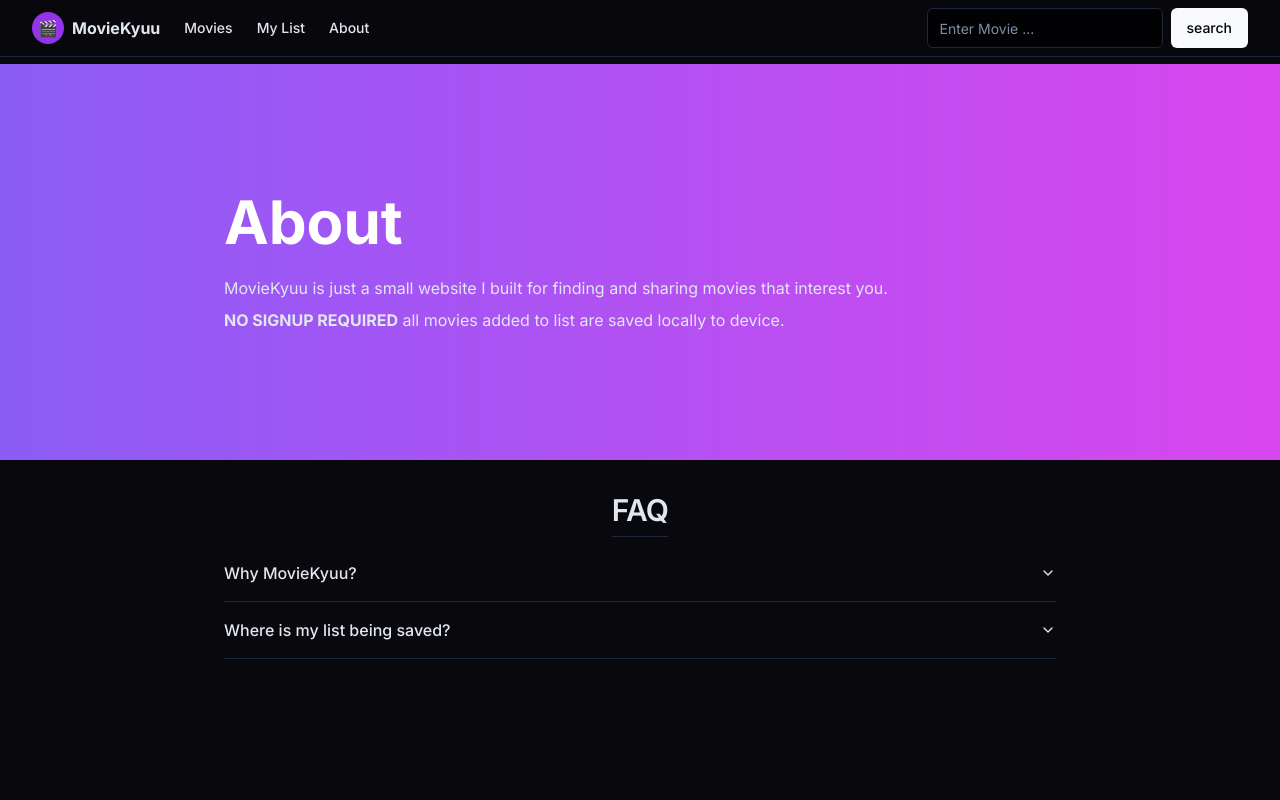
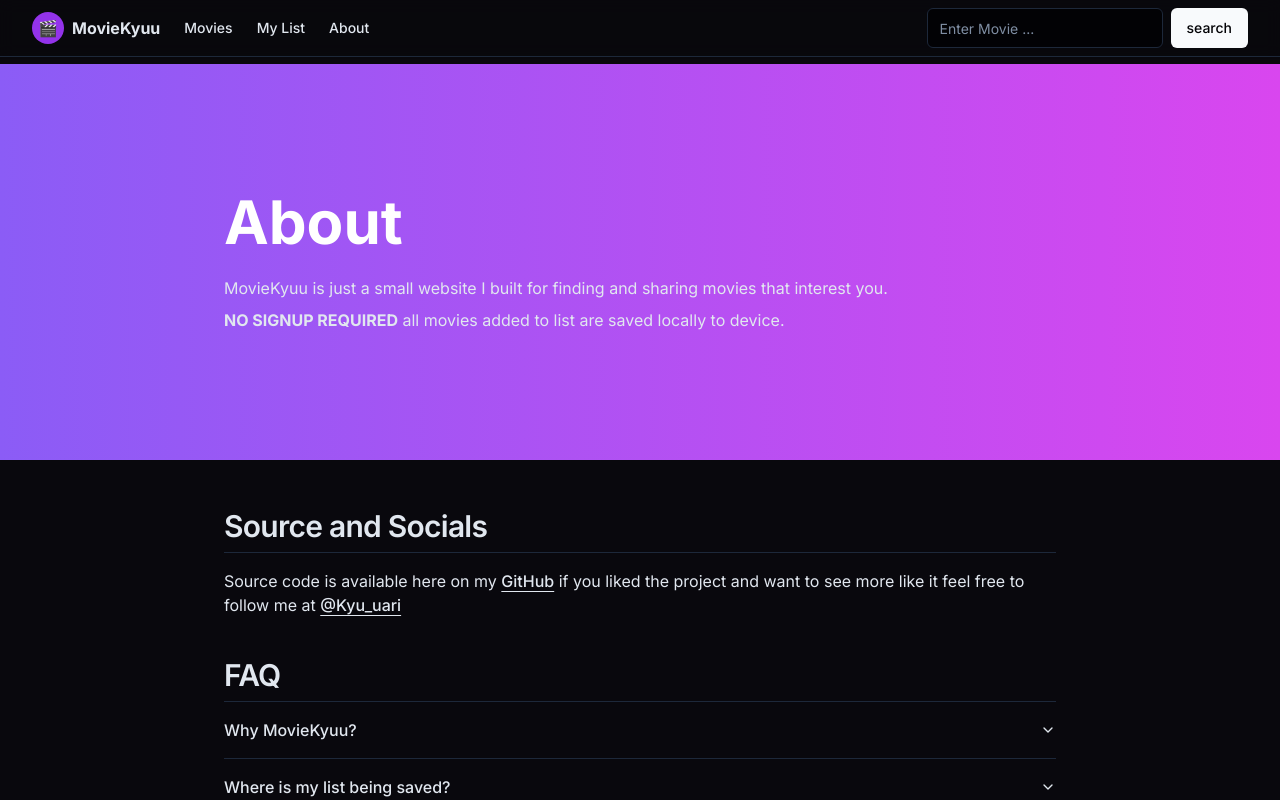
Before and after one commit to Kyuuari/movie-kyuu, a Next.js app: page /about in a window 1280 px wide. Shown: the top 800 px of the page. Built offline with nearby package versions, Linux system fonts and the light colour scheme.

Commit message:
chore: copy changes to about section and added links

```diff
--- a/src/app/about/page.tsx
+++ b/src/app/about/page.tsx
@@ -1,3 +1,4 @@
+import { Icons } from "@/components/icons";
 import {
   Accordion,
   AccordionContent,
@@ -28,11 +29,42 @@ export default function page({}: Props) {
           </div>
         </div>
       </div>
-      <article className="flex flex-col gap-2 container items-center py-8">
-        <h1 className="scroll-m-20 border-b pb-2 text-3xl font-semibold tracking-tight transition-colors first:mt-0">
-          FAQ
-        </h1>
-        <div className="max-w-4xl mx-auto container">
+      <article className="flex flex-col gap-2 h-1/2 max-w-4xl mx-auto container py-8">
+        <div className="justify-start self-start py-4">
+          <h2 className="scroll-m-20 border-b pb-2 text-3xl my-4 font-semibold tracking-tight transition-colors first:mt-0">
+            Source and Socials
+          </h2>
+
+          <div>
+            Source code is available here on my{" "}
+            <a
+              href={"https://github.com/Kyuuari/movie-kyuu"}
+              target="_blank"
+              rel="noreferrer"
+              aria-label="github link"
+              className="font-medium underline underline-offset-4 hover:opacity-30"
+            >
+              GitHub
+            </a>{" "}
+            if you liked the project and want to see more like it feel free to
+            follow me at{" "}
+            <a
+              href={"https://twitter.com/Kyu_uari"}
+              target="_blank"
+              rel="noreferrer"
+              aria-label="twitter link"
+              className="font-medium underline underline-offset-4 hover:opacity-30"
+            >
+              @Kyu_uari
+            </a>
+          </div>
+        </div>
+
+        <div className="py-4">
+          <h2 className="scroll-m-20 border-b pb-2 text-3xl font-semibold tracking-tight transition-colors first:mt-0">
+            FAQ
+          </h2>
+          {/* <div className="max-w-4xl mx-auto container"> */}
           <Accordion type="single" collapsible className="w-full">
             <AccordionItem value="item-1">
               <AccordionTrigger>Why MovieKyuu?</AccordionTrigger>
@@ -45,7 +77,8 @@ export default function page({}: Props) {
               <AccordionTrigger>Where is my list being saved?</AccordionTrigger>
               <AccordionContent>
                 All saved data is being stored into your browsers local storage.
-                Requiring no signups or logins, your data is yours. <br />
+                Requiring no signups or logins, your data is yours.
+                <br />
                 <br />
                 <b>
                   Note: Because data is stored in browser, cleaning browser
@@ -56,6 +89,7 @@ export default function page({}: Props) {
             </AccordionItem>
           </Accordion>
         </div>
+        {/* </div> */}
       </article>
     </main>
   );
--- a/src/app/og/route.tsx
+++ b/src/app/og/route.tsx
@@ -19,7 +19,7 @@ export async function GET() {
           backgroundColor: "black",
         }}
       >
-        <div tw="bg-purple-500 justify-center items-center flex">
+        <div tw="bg-purple-500 justify-center h-full items-center flex">
           <div tw="flex flex-col w-full py-12 px-16 justify-center items-center">
             <div tw="flex flex-col">
               <h1 tw="text-white text-6xl font-bold mb-6 select-none">
--- a/src/components/layout/site-header.tsx
+++ b/src/components/layout/site-header.tsx
@@ -1,7 +1,5 @@
 import React from "react";
 import MainNav from "./main-nav";
-// import { CommandSearch } from "./command-search";
-// import { Icons } from "./icons";
 import { SearchBar } from "../search-bar";
 import { MobileNav } from "./mobile-nav";
 
```
